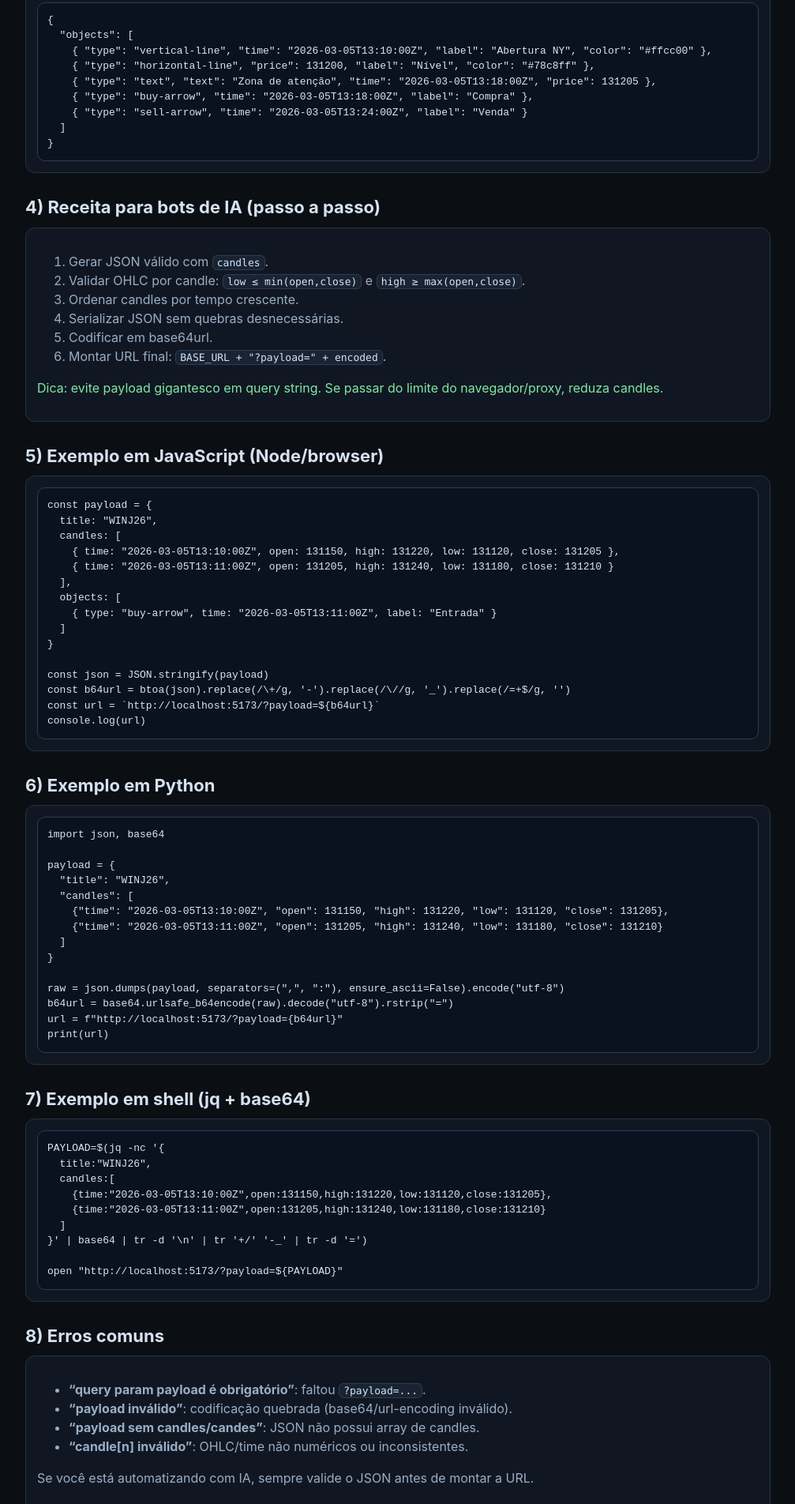
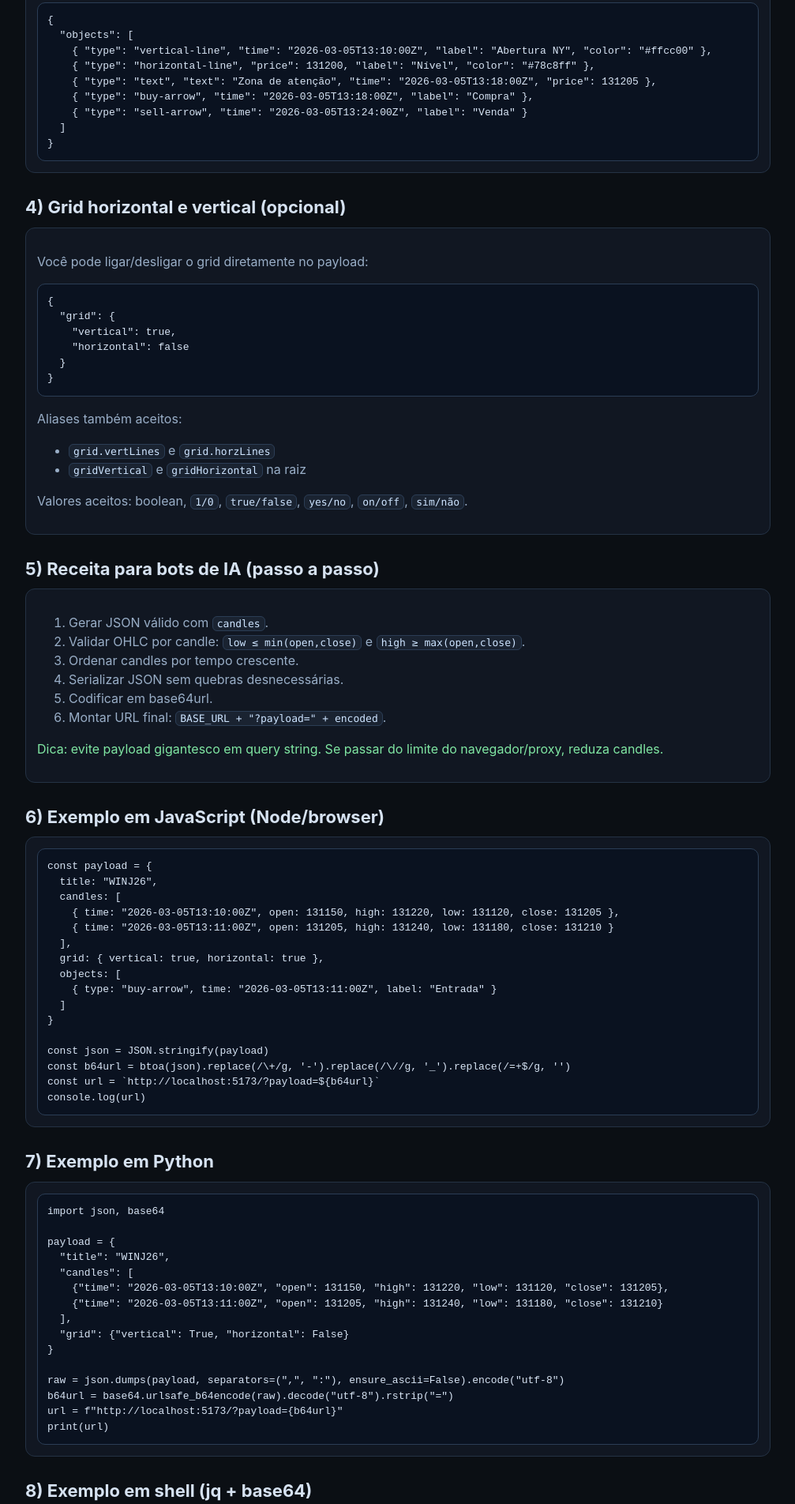
Before and after one commit to danielsussa/market-viewer, a website: page help/index.html in a window 1280 px wide. Shown: the part 1043-2947 px from the top of the page at 79% size, without its empty margins (136-1143 px from the left). Drawn offline with Linux system fonts and the light colour scheme.

Commit message:
feat: allow grid horizontal/vertical via payload

```diff
--- a/help/index.html
+++ b/help/index.html
@@ -118,7 +118,24 @@
 }</pre>
     </div>
 
-    <h2>4) Receita para bots de IA (passo a passo)</h2>
+    <h2>4) Grid horizontal e vertical (opcional)</h2>
+    <div class="card">
+      <p>Você pode ligar/desligar o grid diretamente no payload:</p>
+      <pre>{
+  "grid": {
+    "vertical": true,
+    "horizontal": false
+  }
+}</pre>
+      <p>Aliases também aceitos:</p>
+      <ul>
+        <li><code>grid.vertLines</code> e <code>grid.horzLines</code></li>
+        <li><code>gridVertical</code> e <code>gridHorizontal</code> na raiz</li>
+      </ul>
+      <p>Valores aceitos: boolean, <code>1/0</code>, <code>true/false</code>, <code>yes/no</code>, <code>on/off</code>, <code>sim/não</code>.</p>
+    </div>
+
+    <h2>5) Receita para bots de IA (passo a passo)</h2>
     <div class="card">
       <ol>
         <li>Gerar JSON válido com <code>candles</code>.</li>
@@ -131,7 +148,7 @@
       <p class="ok">Dica: evite payload gigantesco em query string. Se passar do limite do navegador/proxy, reduza candles.</p>
     </div>
 
-    <h2>5) Exemplo em JavaScript (Node/browser)</h2>
+    <h2>6) Exemplo em JavaScript (Node/browser)</h2>
     <div class="card">
       <pre>const payload = {
   title: "WINJ26",
@@ -139,6 +156,7 @@
     { time: "2026-03-05T13:10:00Z", open: 131150, high: 131220, low: 131120, close: 131205 },
     { time: "2026-03-05T13:11:00Z", open: 131205, high: 131240, low: 131180, close: 131210 }
   ],
+  grid: { vertical: true, horizontal: true },
   objects: [
     { type: "buy-arrow", time: "2026-03-05T13:11:00Z", label: "Entrada" }
   ]
@@ -150,7 +168,7 @@ const url = `http://localhost:5173/?payload=${b64url}`
 console.log(url)</pre>
     </div>
 
-    <h2>6) Exemplo em Python</h2>
+    <h2>7) Exemplo em Python</h2>
     <div class="card">
       <pre>import json, base64
 
@@ -159,7 +177,8 @@ payload = {
   "candles": [
     {"time": "2026-03-05T13:10:00Z", "open": 131150, "high": 131220, "low": 131120, "close": 131205},
     {"time": "2026-03-05T13:11:00Z", "open": 131205, "high": 131240, "low": 131180, "close": 131210}
-  ]
+  ],
+  "grid": {"vertical": True, "horizontal": False}
 }
 
 raw = json.dumps(payload, separators=(",", ":"), ensure_ascii=False).encode("utf-8")
@@ -168,20 +187,21 @@ url = f"http://localhost:5173/?payload={b64url}"
 print(url)</pre>
     </div>
 
-    <h2>7) Exemplo em shell (jq + base64)</h2>
+    <h2>8) Exemplo em shell (jq + base64)</h2>
     <div class="card">
       <pre>PAYLOAD=$(jq -nc '{
   title:"WINJ26",
   candles:[
     {time:"2026-03-05T13:10:00Z",open:131150,high:131220,low:131120,close:131205},
     {time:"2026-03-05T13:11:00Z",open:131205,high:131240,low:131180,close:131210}
-  ]
+  ],
+  grid:{vertical:true,horizontal:false}
 }' | base64 | tr -d '\n' | tr '+/' '-_' | tr -d '=')
 
 open "http://localhost:5173/?payload=${PAYLOAD}"</pre>
     </div>
 
-    <h2>8) Erros comuns</h2>
+    <h2>9) Erros comuns</h2>
     <div class="card">
       <ul>
         <li><strong>“query param payload é obrigatório”</strong>: faltou <code>?payload=...</code>.</li>
@@ -192,7 +212,7 @@ open "http://localhost:5173/?payload=${PAYLOAD}"</pre>
       <p>Se você está automatizando com IA, sempre valide o JSON antes de montar a URL.</p>
     </div>
 
-    <p style="margin-top:26px; color:#7f95ae;">Atalho: clique em <span class="kbd">/help</span> na tela principal para abrir esta documentação.</p>
+    <p style="margin-top:26px; color:#7f95ae;">Dica: acesse diretamente <span class="kbd">/help/</span> para abrir esta documentação.</p>
   </main>
 </body>
 </html>
```
Also changed, not shown: src/main.js (+28 -1 lines), README.md.
